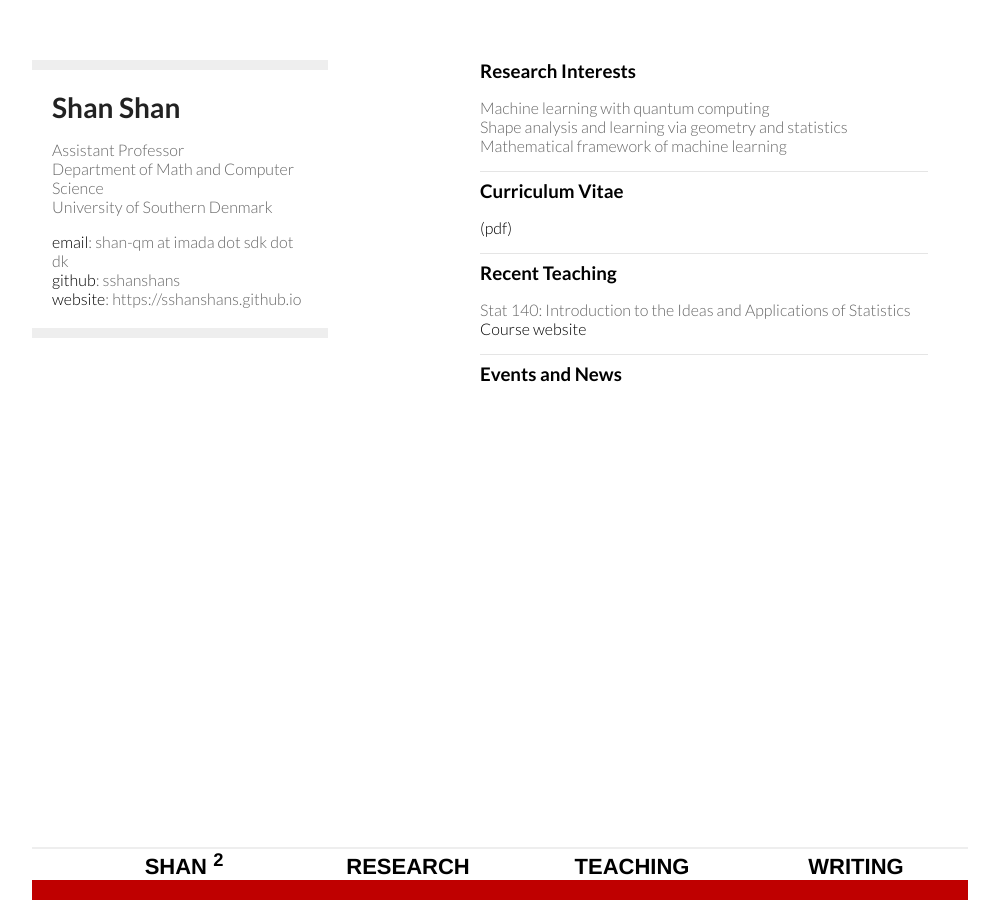
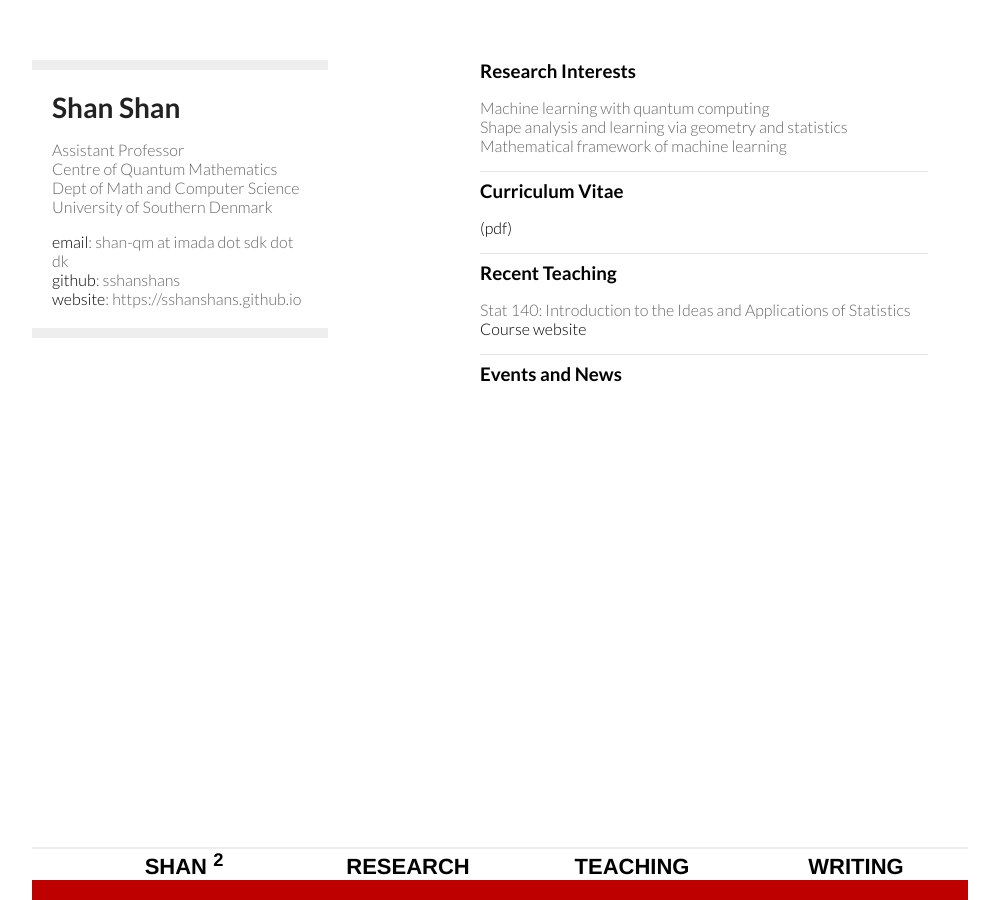
Before and after one commit to sshanshans/sshanshans.github.io, a Jekyll site: the page built from index.md, in a window 1280 px wide. Shown: the whole page, without its empty margins (160-1159 px from the left). Built offline with Jekyll 4.4.1, drawn with Linux system fonts in a browser that asks for light colours.

Commit message:
Update default.html

```diff
--- a/_layouts/default.html
+++ b/_layouts/default.html
@@ -22,7 +22,8 @@
       <header>
       	<h1>Shan Shan</h1>
         <p>Assistant Professor <br>
-        Department of Math and Computer Science <br>
+	Centre of Quantum Mathematics <br>
+        Dept of Math and Computer Science <br>
         University of Southern Denmark </p>
 
         <a href="mailto:shan-qm@imada.sdu.dk">email</a>: shan-qm at imada dot sdk dot dk <br>
```
